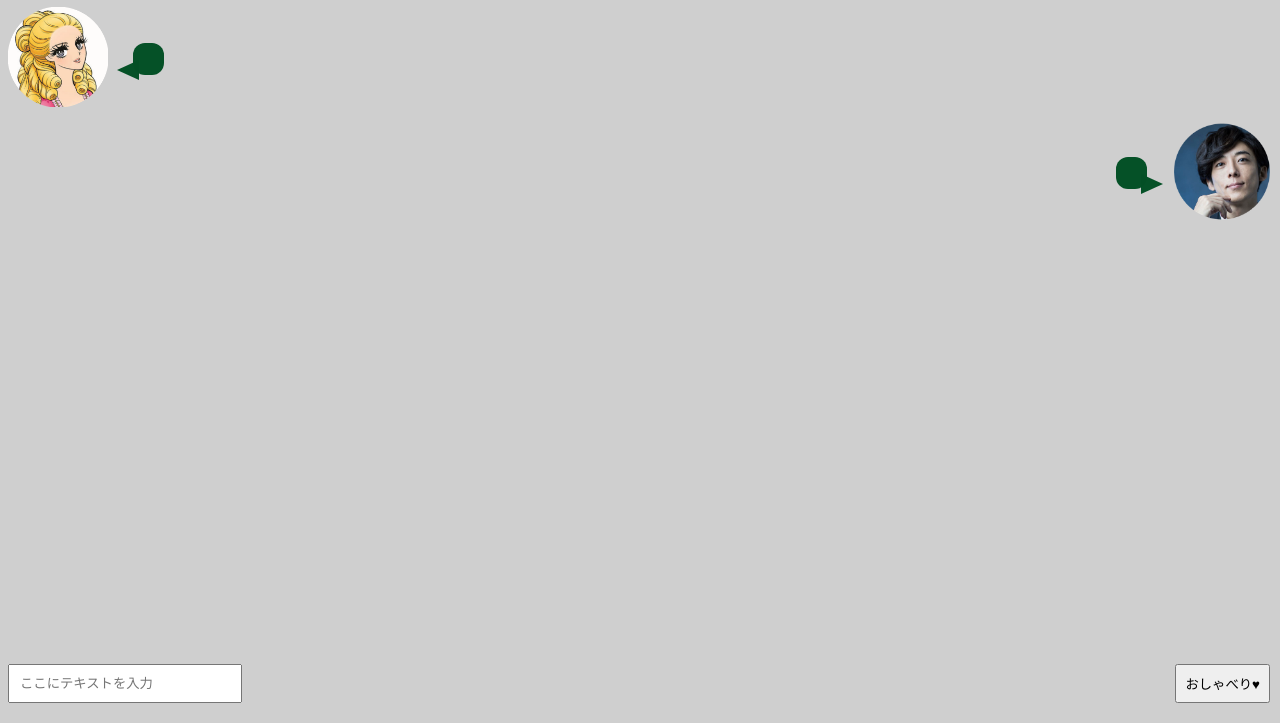
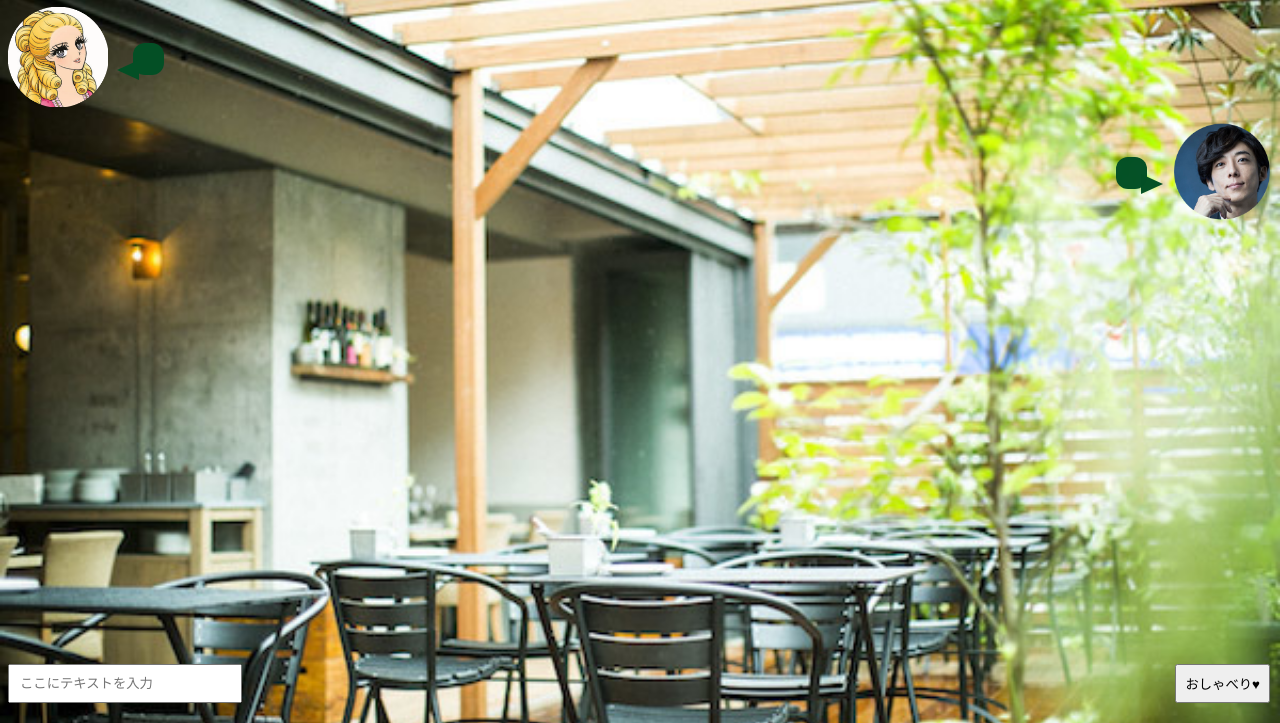
Before and after one commit to namahamu97/takahashiissei, a plain HTML site: page index.html in a window 1280 px wide. Shown: the part 77-800 px from the top of the page. Drawn offline with nearby package versions, Linux system fonts and the light colour scheme.

Commit message:
Update style.css

```diff
--- a/style.css
+++ b/style.css
@@ -1,6 +1,6 @@
 body{
     background-color: rgb(207, 207, 207);
-    background-image: "haikei.JPG";
+    background-image:url( "haikei.JPG");
     background-size: cover;
     background-attachment: fixed;
     background-position: center center;
```
